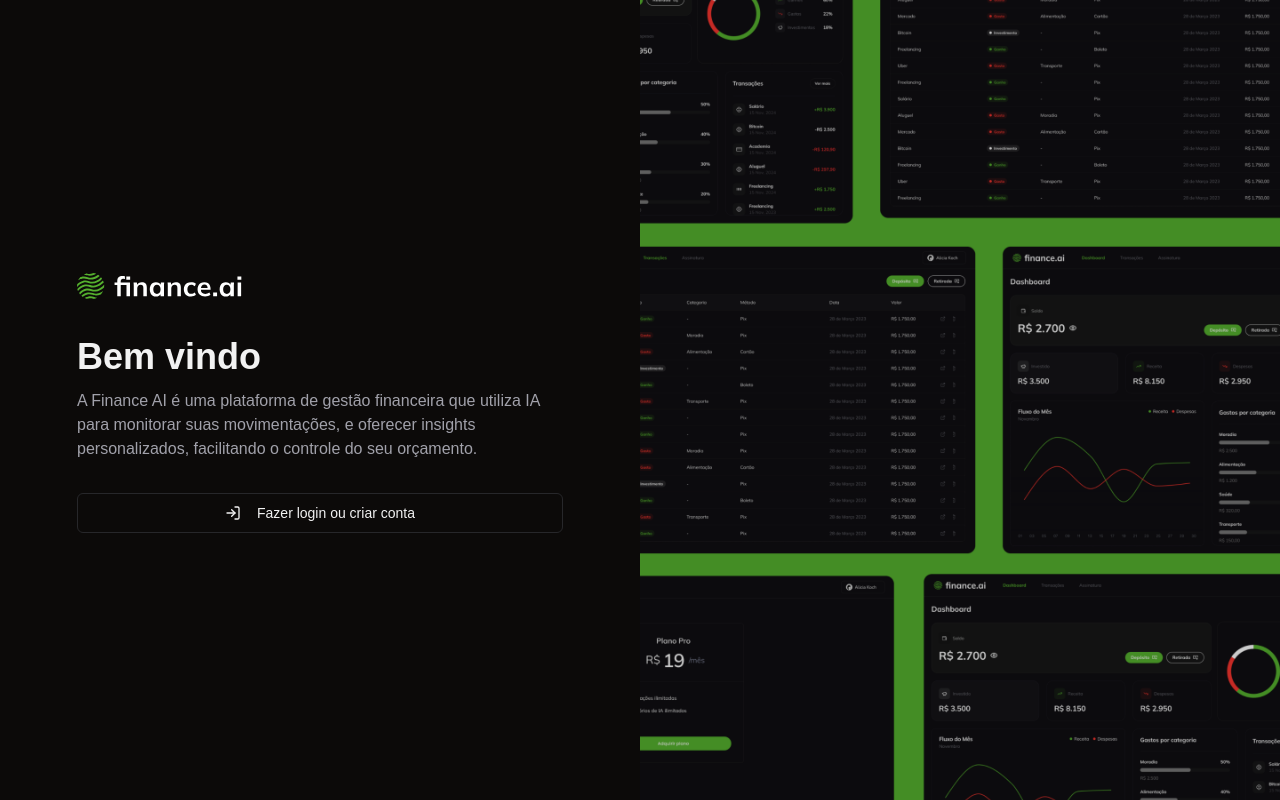
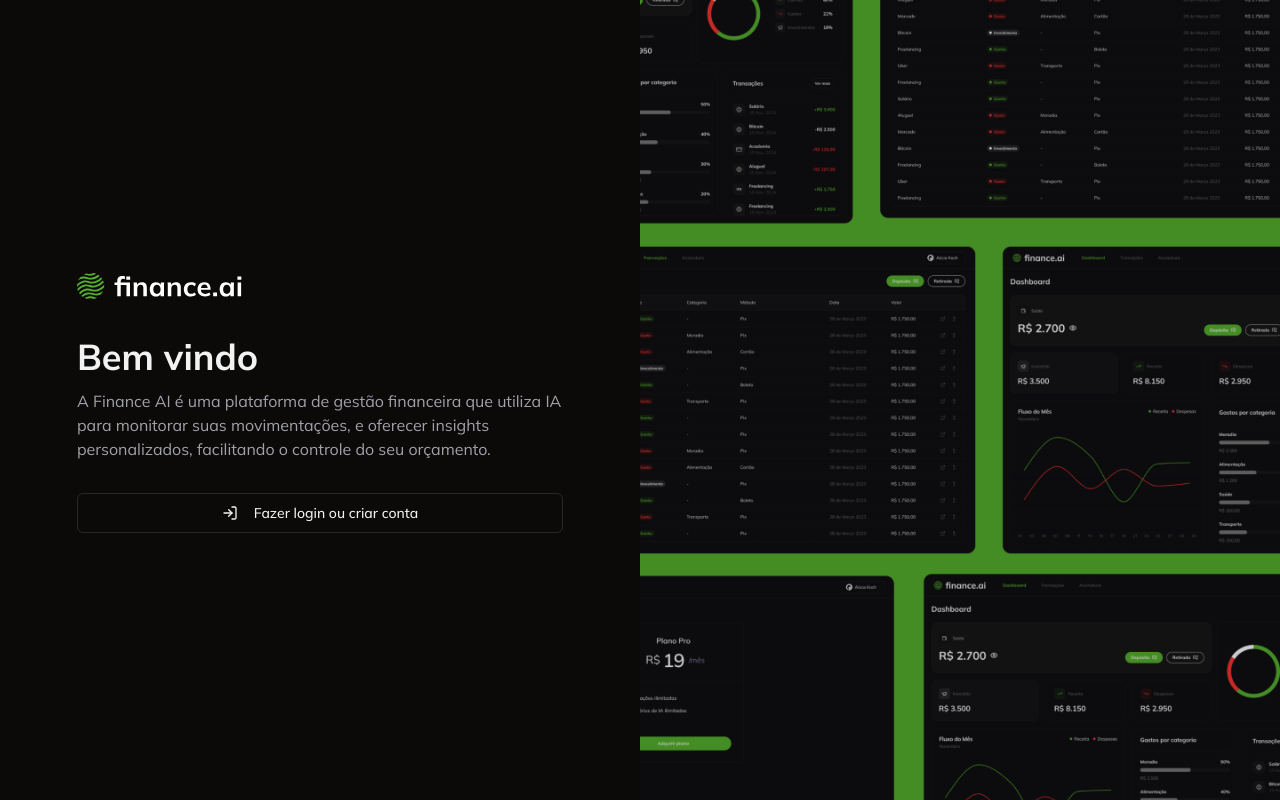
Before and after one commit to gabrielpramalho/finance-ai, a Next.js app: page /login in a window 1280 px wide. Built offline with nearby package versions, Linux system fonts and the light colour scheme; no server answers.

Commit message:
feat: update font

```diff
--- a/app/layout.tsx
+++ b/app/layout.tsx
@@ -1,19 +1,12 @@
 import type { Metadata } from "next";
-import localFont from "next/font/local";
+import { Mulish } from "next/font/google";
 import "./globals.css";
 import { ClerkProvider } from "@clerk/nextjs";
 import { dark } from "@clerk/themes";
 
-const geistSans = localFont({
-  src: "./fonts/GeistVF.woff",
-  variable: "--font-geist-sans",
-  weight: "100 900",
-});
-const geistMono = localFont({
-  src: "./fonts/GeistMonoVF.woff",
-  variable: "--font-geist-mono",
-  weight: "100 900",
-});
+const mulish = Mulish({
+  subsets: ["latin-ext"]
+})
 
 export const metadata: Metadata = {
   title: "finance.ai",
@@ -27,7 +20,7 @@
   return (
     <html lang="en">
       <body
-        className={`${geistSans.variable} ${geistMono.variable} dark antialiased`}
+        className={`${mulish.className} dark antialiased`}
       >
         <ClerkProvider
           appearance={{
```
Also changed, not shown: app/fonts/GeistMonoVF.woff (deleted), app/fonts/GeistVF.woff (deleted).
